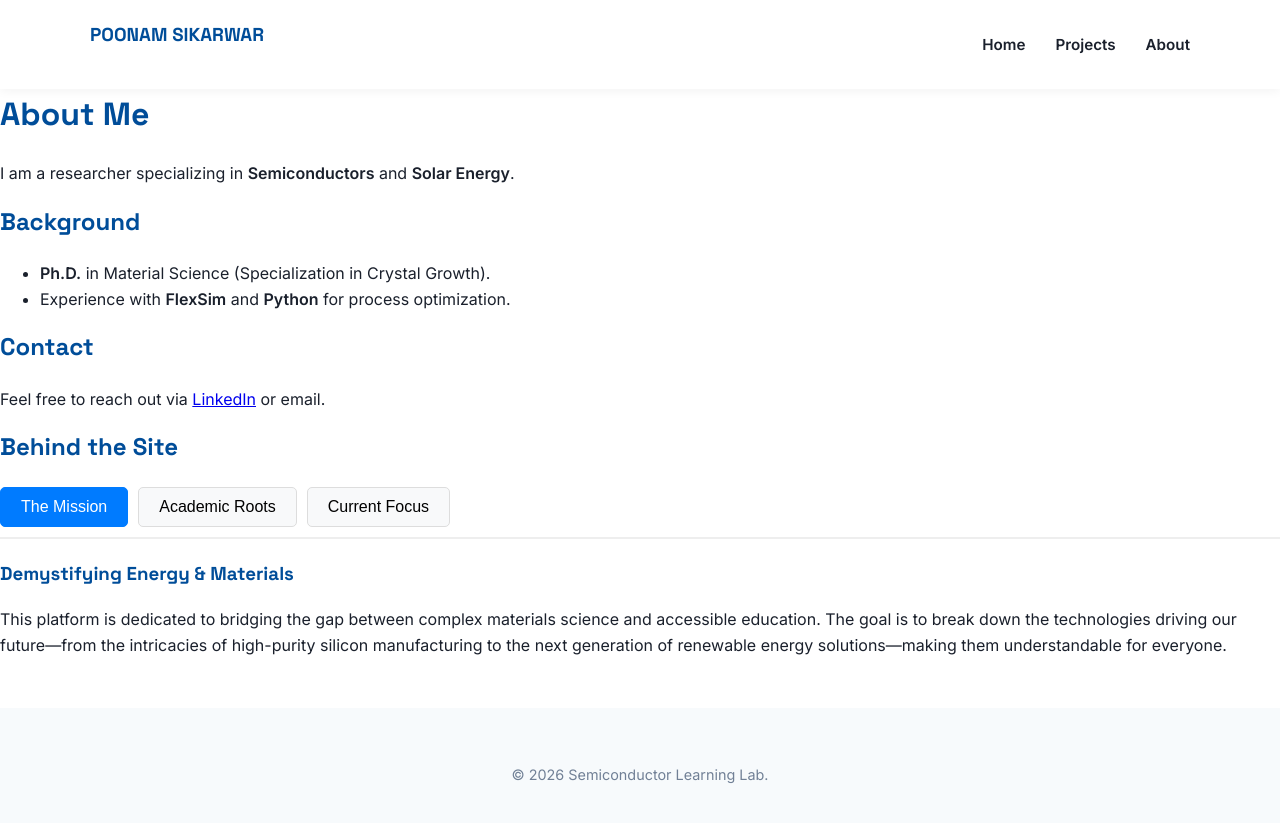
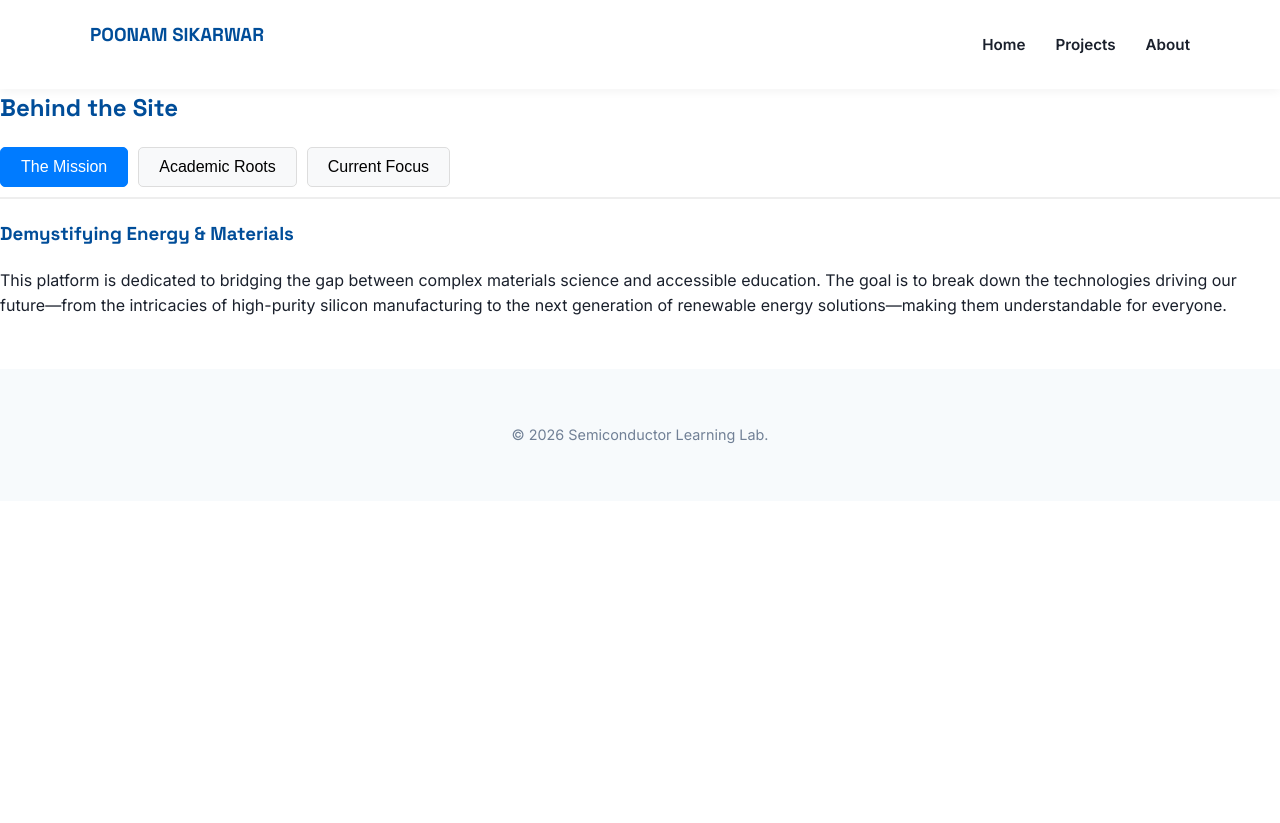
Before and after one commit to SikarwarPoonam/SikarwarPoonam.github.io, a Jekyll site: the page built from about.md, in a window 1280 px wide. Shown: the top 823 px of the page. Built offline with Jekyll 4.4.1, drawn with Linux system fonts in a browser that asks for light colours; our own code applies the rules of GitHub Pages for plain Markdown files.

Commit message:
Update about.md

```diff
--- a/about.md
+++ b/about.md
@@ -1,16 +1,3 @@
----
-layout: default
-title: About Me
----
-# About Me
-I am a researcher specializing in **Semiconductors** and **Solar Energy**.
-
-## Background
-* **Ph.D.** in Material Science (Specialization in Crystal Growth).
-* Experience with **FlexSim** and **Python** for process optimization.
-
-## Contact
-Feel free to reach out via [LinkedIn](your-linkedin-url) or email.
 <div class="about-container" markdown="1">
 
 ## Behind the Site
```
